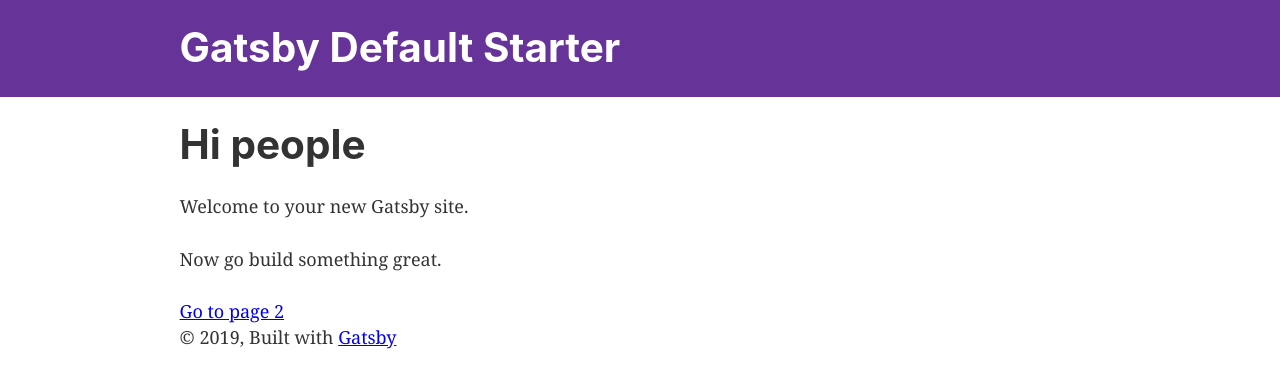
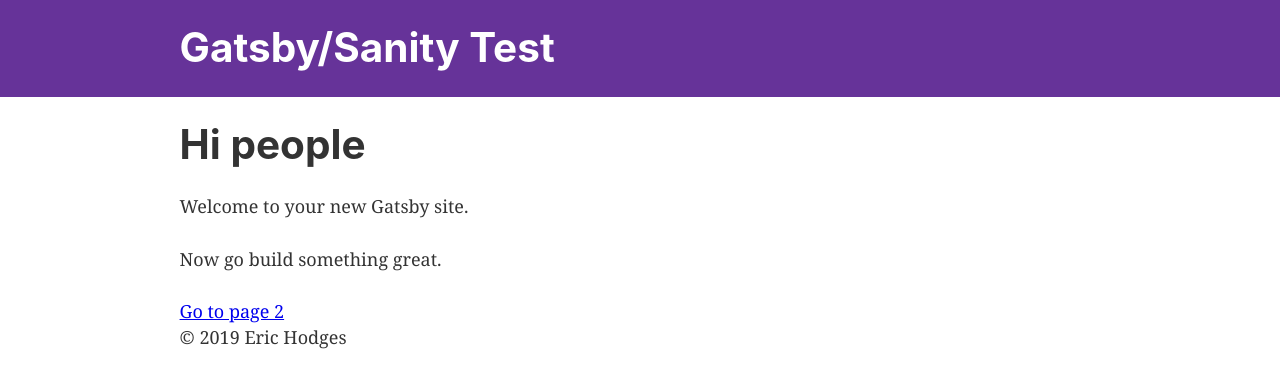
Before and after one commit to erichodges/gatsby-sanity-test, a Gatsby site: page / in a window 1280 px wide. Built offline with nearby package versions, Linux system fonts and the light colour scheme; Gatsby itself is replaced by a stand-in of ours.

Commit message:
Minor text updates

```diff
--- a/gatsby-config.js
+++ b/gatsby-config.js
@@ -4,7 +4,7 @@
 
 module.exports = {
   siteMetadata: {
-    title: `Gatsby Default Starter`,
+    title: `Gatsby/Sanity Test`,
     description: `Kick off your next, great Gatsby project with this default starter. This barebones starter ships with the main Gatsby configuration files you might need.`,
     author: `@gatsbyjs`,
   },
--- a/src/components/layout.js
+++ b/src/components/layout.js
@@ -35,11 +35,7 @@
           }}
         >
           <main>{children}</main>
-          <footer>
-            © {new Date().getFullYear()}, Built with
-            {` `}
-            <a href="https://www.gatsbyjs.org">Gatsby</a>
-          </footer>
+          <footer>© {new Date().getFullYear()} Eric Hodges</footer>
         </div>
       </>
     )}
```
